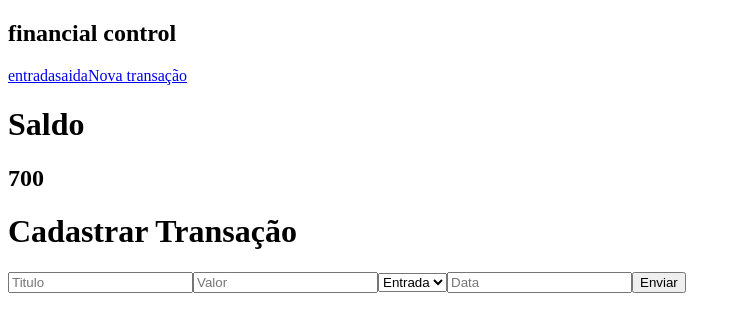
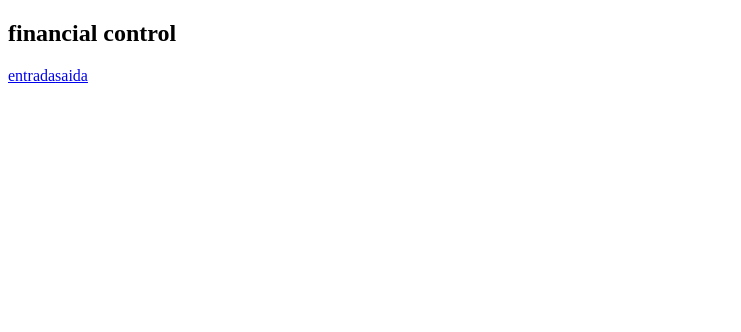
Before and after one commit to eduardonk9999/Finance-Control, a React (Vite) app: page /transacao in a window 1280 px wide. Shown: the top 332 px of the page, without its empty margins (0-741 px from the left). Built offline with nearby package versions, Linux system fonts and the light colour scheme; data requests are answered from the project's data file.

Commit message:
Add, arrumando minhas cagadas com context

```diff
--- a/src/App.jsx
+++ b/src/App.jsx
@@ -3,18 +3,17 @@ import { BrowserRouter as Router} from 'react-router-dom';
 import Rotas from './routes';
 import Header from './Components/Header'
 
-import { StatusProvider } from "./Context/SatusContext";
 
 
 function App() {
   return (
-    <StatusProvider>
+
       <Router>
         <Header />
 
         <Rotas />
       </Router>
-    </StatusProvider>
+
   )
 }
 
--- a/src/Components/Header/index.jsx
+++ b/src/Components/Header/index.jsx
@@ -10,7 +10,7 @@ const Header = () => {
 
           <Link to="/entrada">entrada</Link>
           <Link to="/saida">saida</Link>
-          <Link to="/transacao">Nova transação</Link>
+
 
       </nav>
     </header>
--- a/src/Components/Saldo/index.jsx
+++ /dev/null
@@ -1,53 +0,0 @@
-import { useEffect, useState, useContext } from "react";
-
-import { StatusContext } from "../../Context/SatusContext";
-
-
-
-const Saldo = () => {
-
-  const {valortotal, setAtualizaValor} = useContext(StatusContext)
-
-
-/*
-  useEffect(() => {
-    fetch('http://localhost:8088/finances')
-      .then(res => {
-        return res.json()
-      })
-      .then(data => {
-
-        setValorTotal(data)
-      })
-  }, []);
-
-
-  const totaldeSaidas = valortotal.filter(saida => saida.categoria === 'Saida')
-  .reduce((acc, item) => acc + Number(item.valor), 0);
-
-  const totaldeEntradas = valortotal.filter(entrada => entrada.categoria === 'Entrada')
-  .reduce((acc, item) => acc + Number(item.valor), 0);
-*/
-
-
-
-const totaldeSaidas = valortotal.filter(saida => saida.categoria === 'Saida')
-.reduce((acc, item) => acc + Number(item.valor), 0);
-
-const totaldeEntradas = valortotal.filter(entrada => entrada.categoria === 'Entrada')
-  .reduce((acc, item) => acc + Number(item.valor), 0);
-
-  setAtualizaValor(totaldeEntradas - totaldeSaidas)
-  return(
-    <>
-
-      <div>
-        <h1>Saldo</h1>
-        <h2>{totaldeEntradas - totaldeSaidas}</h2>
-      </div>
-
-    </>
-  )
-}
-
-export default Saldo;
--- a/src/Context/SatusContext/index.jsx
+++ /dev/null
@@ -1,65 +0,0 @@
-import { createContext, useEffect, useState } from "react";
-
-export const StatusContext = createContext({})
-
-
-export const StatusProvider = ({ children }) =>{
-
-    const [valortotal, setValorTotal] = useState([]);
-    const [ title, setTitle ] = useState('')
-    const [ valor, setValor ] = useState('')
-    const [ data, setData ] = useState('')
-    const [ categoria, setCategoria ] = useState('')
-    const [ atualizavalor, setAtualizaValor] = useState('')
-
-
-    useEffect(() => {
-        fetch('http://localhost:8088/finances')
-            .then(res => {
-            return res.json()
-            })
-            .then(data => {
-
-            setValorTotal(data)
-        })
-    }, [children]);
-
-    const handleSubmit = (e) => {
-        e.preventDefault()
-        const newProdct = {
-          title: title,
-          valor: valor,
-          data: data,
-          categoria: categoria
-        }
-        if(title.length > 0) {
-          fetch('http://localhost:8088/finances', {
-            method: 'POST',
-            headers: { "Content-Type" : "application/json" },
-            body: JSON.stringify(newProdct)
-
-          }).then(() => {
-            console.log('new finance add')
-            console.log(atualizavalor)
-            setTitle('');
-            setValor('');
-            setData('');
-          })
-        } else {
-          console.log('nao passo')
-          alert('preencher form')
-        }
-    }
-
-
-
-
-
-
-
-    return(
-        <StatusContext.Provider value={{setAtualizaValor,valortotal, handleSubmit,setTitle,setValor,setData, setCategoria, title, valor, data, categoria}}>
-            { children }
-        </StatusContext.Provider>
-    )
-}
--- a/src/Pages/Home/index.jsx
+++ b/src/Pages/Home/index.jsx
@@ -1,12 +1,12 @@
 import React from "react";
 
-import Saldo from '../../Components/Saldo';
+
 
 const Home = () => {
   return(
     <>
       <h1>Home</h1>
-      <Saldo />
+
     </>
   )
 }
--- a/src/Pages/NovaTransacao/index.jsx
+++ /dev/null
@@ -1,39 +0,0 @@
-import { useContext, useState } from "react";
-import Saldo from "../../Components/Saldo";
-import { StatusContext } from "../../Context/SatusContext";
-
-
-
-const Transacao = () => {
-  const {handleSubmit,setTitle,setValor,setData,setCategoria, title, valor, data, categoria } = useContext(StatusContext)
-
-
-  return(
-
-    <>
-    <Saldo />
-
-      <form onSubmit={handleSubmit}>
-        <h1>Cadastrar Transação</h1>
-        <input type="text"  placeholder="Titulo" value={title} onChange={(e) => setTitle(e.target.value)} />
-        <input type="number"  placeholder="Valor"  value={valor} onChange={(e) => setValor(e.target.value)} />
-        <select
-          value={categoria}
-          onChange={(e) => setCategoria(e.target.value)}
-        >
-          <option value="Entrada">Entrada</option>
-          <option value="Saida">Saida</option>
-        </select>
-        <input type="text" placeholder="Data" value={data} onChange={(e) => setData(e.target.value)}/>
-        <button
-
-        >
-          Enviar</button>
-      </form>
-
-
-    </>
-  )
-}
-
-export default Transacao;
--- a/src/Pages/Saida/index.jsx
+++ b/src/Pages/Saida/index.jsx
@@ -1,5 +1,5 @@
 import { useEffect, useState } from "react";
-import Saldo from '../../Components/Saldo';
+
 
 const Saida = () => {
   const [saidas, setSaidas] = useState([]);
@@ -17,7 +17,7 @@ const Saida = () => {
   return(
     <>
       <h1>Saidas</h1>
-      <Saldo />
+
       <table>
         <thead>
           <tr>
--- a/src/routes.jsx
+++ b/src/routes.jsx
@@ -3,7 +3,7 @@ import { Route, BrowserRouter as Router, Switch } from 'react-router-dom';
 
 import Entrada from './Pages/Entrada';
 import Home from './Pages/Home';
-import Transacao from './Pages/NovaTransacao';
+
 import Saida from './Pages/Saida';
 
 function Rotas(){
@@ -20,9 +20,7 @@ function Rotas(){
           <Route  path="/saida">
             <Saida />
           </Route>
-          <Route  path="/transacao">
-            <Transacao />
-          </Route>
+
         </Switch>
 
 
```
Also changed, not shown: src/Context/Context.jsx (deleted, +0 -9 lines).
